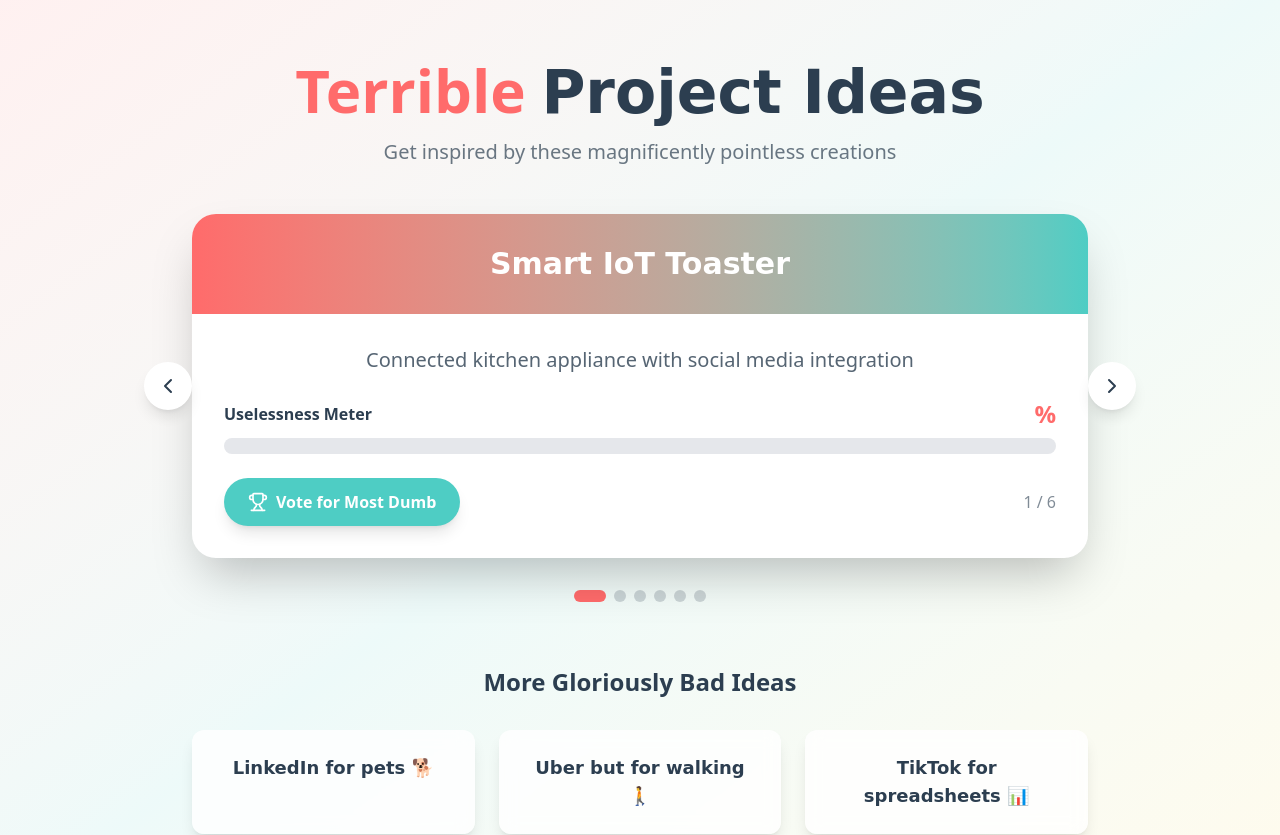
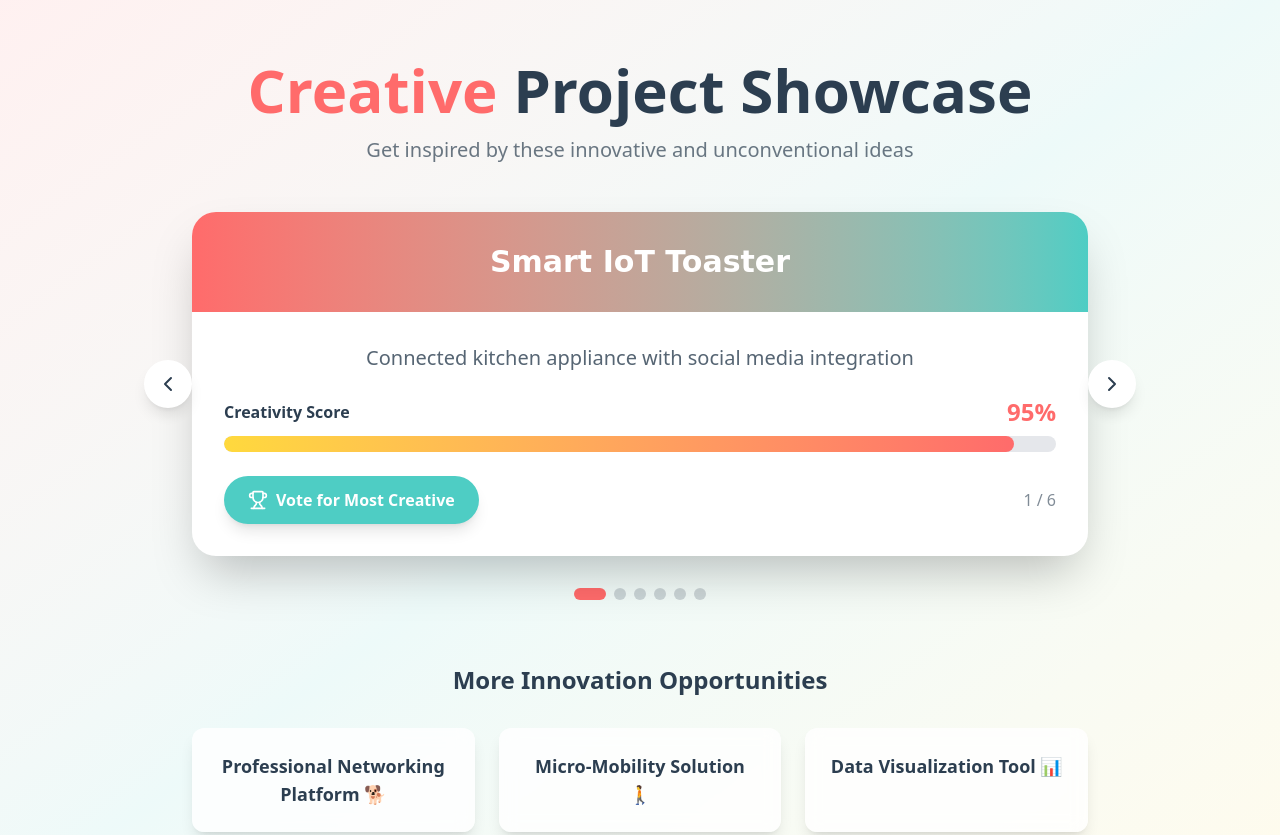
Before and after one commit to Victor-Su-Ortiz/stupid-hackathon, a Next.js app: page / in a window 1280 px wide. Shown: the part 4700-5535 px from the top of the page. Built offline with nearby package versions, Linux system fonts and the light colour scheme; no server answers.

Commit message:
fix build error

```diff
--- a/components/ProjectsGallery.tsx
+++ b/components/ProjectsGallery.tsx
@@ -42,11 +42,11 @@ export default function ProjectsGallery() {
           className="text-center mb-12"
         >
           <h2 className="text-5xl md:text-6xl font-bold mb-4">
-            <span className="text-primary">Terrible</span>{" "}
-            <span className="comic-sans text-dark">Project Ideas</span>
+            <span className="text-primary">Creative</span>{" "}
+            <span className="text-dark">Project Showcase</span>
           </h2>
           <p className="text-xl text-dark/70">
-            Get inspired by these magnificently pointless creations
+            Get inspired by these innovative and unconventional ideas
           </p>
         </motion.div>
 
@@ -90,19 +90,19 @@ export default function ProjectsGallery() {
                     {currentProject.description}
                   </p>
 
-                  {/* Uselessness Meter */}
+                  {/* Creativity Meter */}
                   <div className="mb-6">
                     <div className="flex justify-between items-center mb-2">
-                      <span className="text-dark font-semibold">Uselessness Meter</span>
+                      <span className="text-dark font-semibold">Creativity Score</span>
                       <span className="text-2xl font-bold text-primary">
-                        {currentProject.uselessness}%
+                        {currentProject.creativity}%
                       </span>
                     </div>
                     <div className="w-full bg-gray-200 rounded-full h-4 overflow-hidden">
                       <motion.div
                         className="h-full bg-gradient-to-r from-accent to-primary rounded-full"
                         initial={{ width: 0 }}
-                        animate={{ width: `${currentProject.uselessness}%` }}
+                        animate={{ width: `${currentProject.creativity}%` }}
                         transition={{ duration: 1, delay: 0.5 }}
                       />
                     </div>
@@ -117,7 +117,7 @@ export default function ProjectsGallery() {
                       onClick={() => handleVote(currentIndex)}
                     >
                       <Trophy className="w-5 h-5" />
-                      Vote for Most Dumb
+                      Vote for Most Creative
                       {votes[currentIndex] && (
                         <span className="bg-white/20 px-2 py-1 rounded-full text-sm">
                           {votes[currentIndex]}
@@ -159,16 +159,16 @@ export default function ProjectsGallery() {
           className="mt-16"
         >
           <h3 className="text-2xl font-bold text-center mb-8 text-dark">
-            More Gloriously Bad Ideas
+            More Innovation Opportunities
           </h3>
           <div className="grid md:grid-cols-3 gap-6 max-w-4xl mx-auto">
-            {["LinkedIn for pets 🐕", "Uber but for walking 🚶", "TikTok for spreadsheets 📊"].map((idea, index) => (
+            {["Professional Networking Platform 🐕", "Micro-Mobility Solution 🚶", "Data Visualization Tool 📊"].map((idea, index) => (
               <motion.div
                 key={index}
                 className="bg-white/80 backdrop-blur-sm rounded-xl p-6 text-center shadow-lg"
                 whileHover={{ scale: 1.05, rotate: index % 2 === 0 ? 2 : -2 }}
               >
-                <p className="text-lg font-semibold text-dark comic-sans">{idea}</p>
+                <p className="text-lg font-semibold text-dark">{idea}</p>
               </motion.div>
             ))}
           </div>
```
